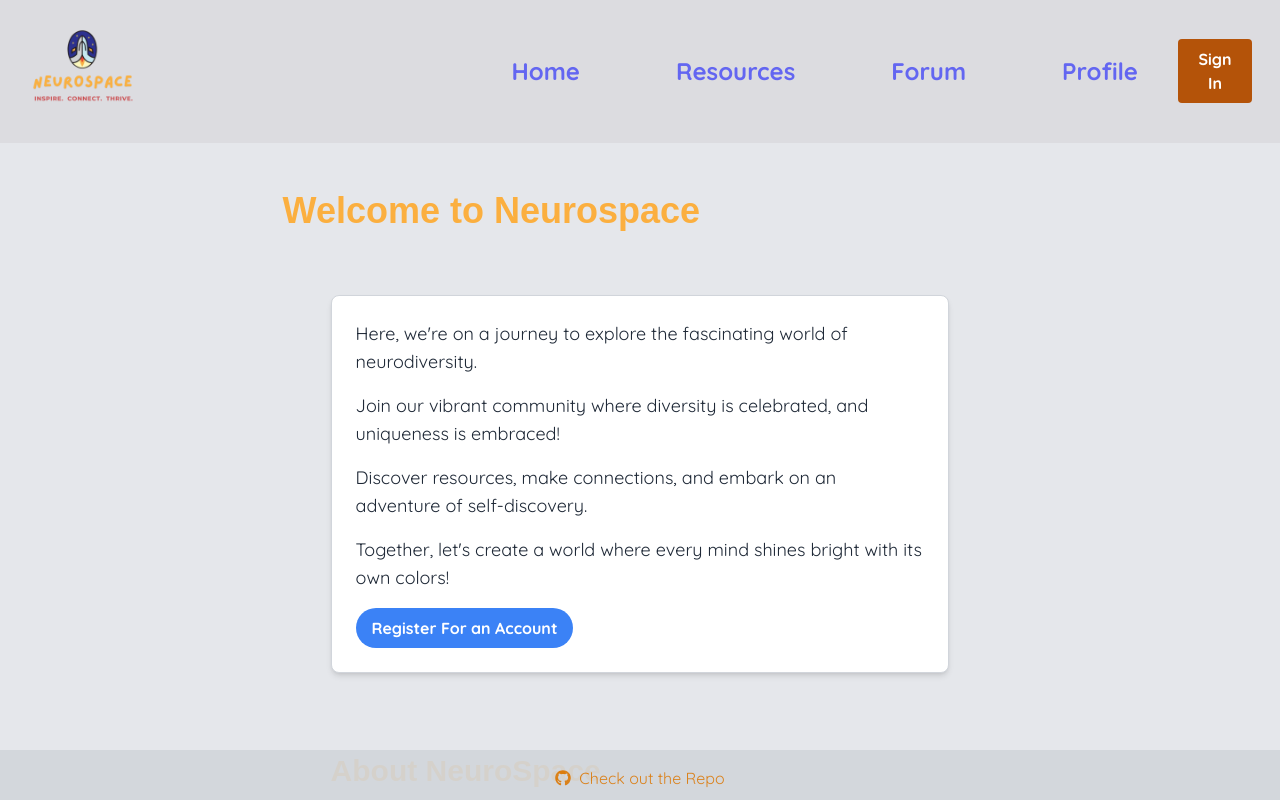
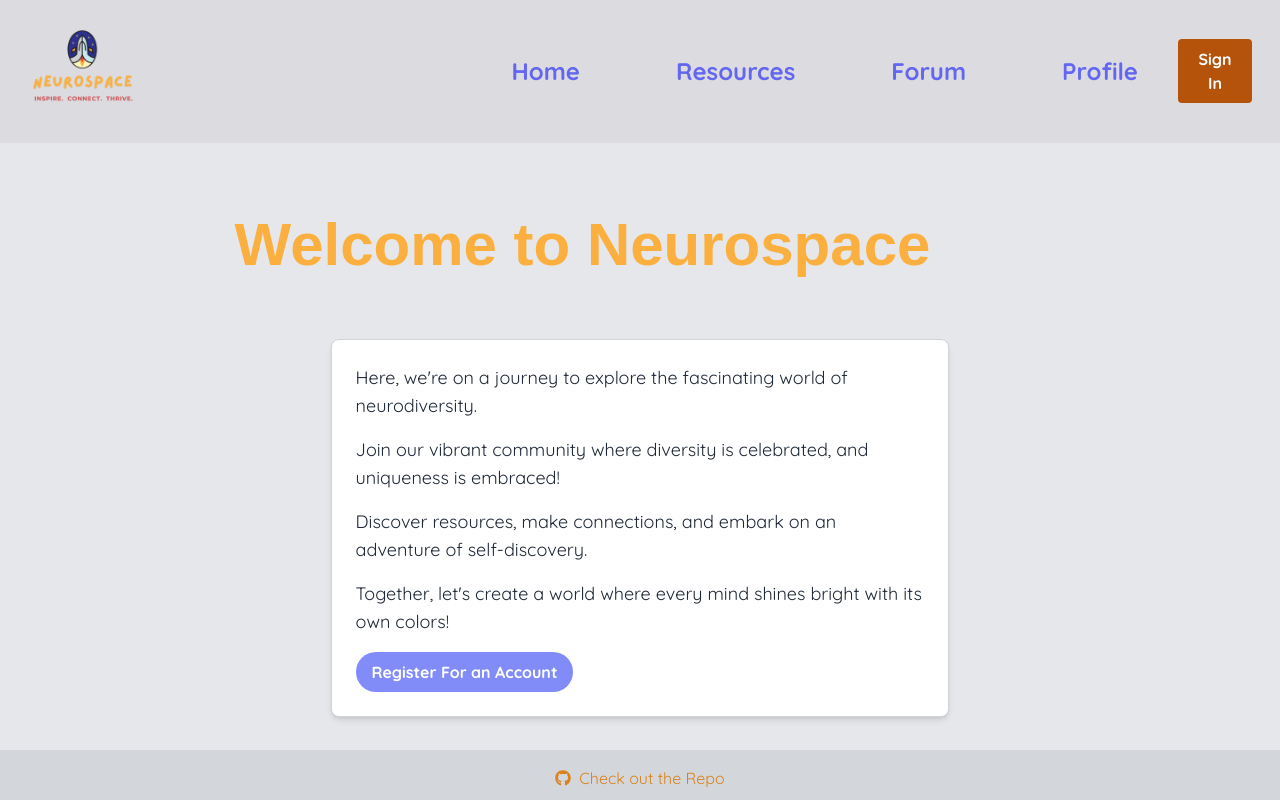
Before and after one commit to MonBoza/NeuroSpace, a React (Vite) app in the folder frontend/: page / in a window 1280 px wide. Shown: the top 800 px of the page. Built offline with nearby package versions, Linux system fonts and the light colour scheme; a web font is replaced by a local one.

Commit message:
WIP updating UserProfile and new resources

```diff
--- a/frontend/src/Components/Forum/ForumDetail.jsx
+++ b/frontend/src/Components/Forum/ForumDetail.jsx
@@ -9,7 +9,8 @@ const ForumDetail = ({ forumId }) => {
   const [loading, setLoading] = useState(false);
   const [error, setError] = useState('');
   const storedUserName = localStorage.getItem('username');
-  const userProfile = JSON.parse(localStorage.getItem('userProfile'));
+  const userProfile = localStorage.getItem('userProfile');
+  console.log(forumId);
 
   useEffect(() => {
     const fetchForumDetails = async () => {
@@ -73,11 +74,7 @@ const ForumDetail = ({ forumId }) => {
               return (
                 <li className="bg-gray-200 rounded-lg p-4" key={comment.id}>
                   <div className="flex items-center mb-2">
-                    <img
-                      src={`http://127.0.0.1:8000/${userProfile?.profile_pic}`}
-                      alt="Profile Pic"
-                      className="w-8 h-8 rounded-full mr-2"
-                    />
+
                     <div>
                       <Linkify componentDecorator={(href, text, key) => (
                         <a href={href.startsWith('http') ? href : ''} key={key} className="text-blue-500">
@@ -87,7 +84,7 @@ const ForumDetail = ({ forumId }) => {
                     </div>
                   </div>
                   <div className="flex justify-between items-center text-gray-600">
-                    <p>User: {comment.user.username}</p>
+                    <p>User: {comment.user}</p>
                     <p>Posted: {formatDate(comment.date)}</p>
                   </div>
                 </li>
--- a/frontend/src/Components/Home.jsx
+++ b/frontend/src/Components/Home.jsx
@@ -17,8 +17,8 @@ const Home = () => {
     <>
 
       <div className=" min-h-screen flex flex-col justify-between items-center bg-gray-200 p-8">
-        <div className=" p-4">
-          <h1 className="text-4xl font-bold mb-8">
+        <div className=" p-4 mb-4 py-10 scroll-px-10">
+          <h1 className="text-6xl font-bold mb-8">
             Welcome to Neurospace
           </h1>
           <div className="max-w-prose mx-auto text-left py-8">
@@ -40,14 +40,14 @@ const Home = () => {
                 with its own colors!
               </p>
               <button
-                className="bg-blue-500 hover:bg-blue-600 text-white font-bold py-2 px-4 rounded-full"
+                className="bg-indigo-400 hover:bg-indigo-500 text-white font-bold py-2 px-4 rounded-full"
                 onClick={handleRegister}
               >
                 Register For an Account
               </button>
             </div>
           </div>
-          <div >
+          <div className="mb-4 p-8 m-4 flex-left">
             <About />
           </div>
         </div>
--- a/frontend/src/Components/Resource.jsx
+++ b/frontend/src/Components/Resource.jsx
@@ -8,7 +8,8 @@ const Resource = () => {
     { category: "Video", name: "Acing Your Job Interview: A Guide for Neurodivergent Candidates", link: "https://youtu.be/Qqev0iq7-zQ?si=7_09oYqUNWpx7l3x", description: "A video guide on how to ace an interview" },
     { category: "Service", name: "Beyond Booksmart", link: "https://www.beyondbooksmart.com/how-it-works", description: "Beyond BookSmart offers Executive Function coaching to help children and adults improve their lives and achieve daily goals at school, work, and home with one-on-one, virtual coaching."},
     {category: "Game", name: "Feelu: Social-Emotional Tool", link: "https://apps.apple.com/us/app/feelu-social-emotional-tool/id1462795455", description: "A game to teach kids emotional intelligence"},
-    {category: "Game", name: "Wisdom: The world of emotions", link: "https://apps.apple.com/us/app/wisdom-the-world-of-emotions/id1182494093", description: "Wisdom offers practice activities and discussions you can lead with your child, as well as beautiful printable templates that foster skills like gratitude, problem solving and more! A collection of parenting tips and resources is also available to help you support your child's emotional growth. Explore topics like challenging behaviors, sleep, and independence to learn useful exercises you can do together."}
+    {category: "Game", name: "Wisdom: The world of emotions", link: "https://apps.apple.com/us/app/wisdom-the-world-of-emotions/id1182494093", description: "Wisdom offers practice activities and discussions you can lead with your child, as well as beautiful printable templates that foster skills like gratitude, problem solving and more! A collection of parenting tips and resources is also available to help you support your child's emotional growth. Explore topics like challenging behaviors, sleep, and independence to learn useful exercises you can do together."},
+    { category: "Job", name: "Ability Jobs", link: "https://career.abilityjobs.com/jobs/", description: "A job board" }
   ];
 
   const groupedResources = resources.reduce((acc, resource) => {
```
Also changed, not shown: frontend/src/Components/UserProfile.jsx (+11 -0 lines).
